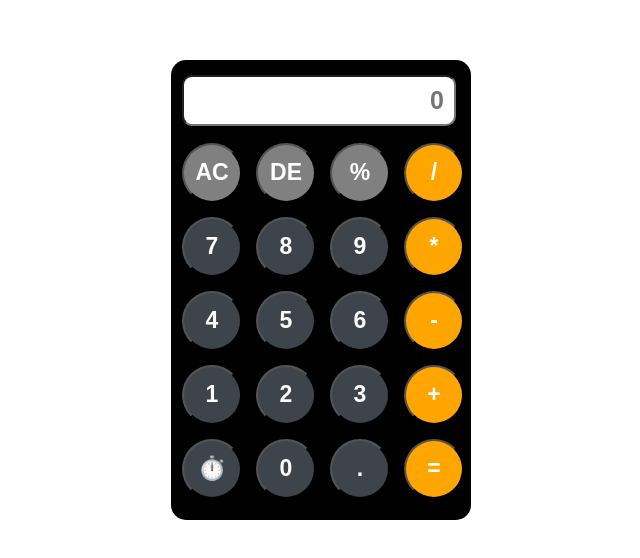
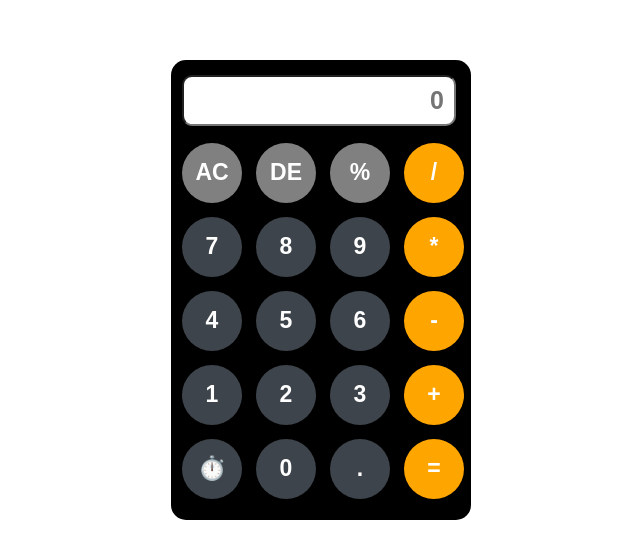
Before and after one commit to himanshisharmagithub/calculator, a plain HTML site: page index.html in a window 1280 px wide. Shown: the part 110-668 px from the top of the page, without its empty margins (319-959 px from the left). Drawn offline with Linux system fonts and the light colour scheme.

Commit message:
Update style.css

```diff
--- a/style.css
+++ b/style.css
@@ -28,6 +28,7 @@
     font-weight: bold;
     border-radius: 100px;
     background-color:rgb(62, 68, 75);
+    border:rgb(62,68,75);
     color: white;
 }
 button:hover{
@@ -90,10 +91,12 @@ button:active{
 }
 #ac{
     background-color: gray;
+    border:gray;
 }
 
 #yy{
 background-color: orange;
+    border:orange;
 }
 
 @media only screen and (max-width: 768px) {
```
